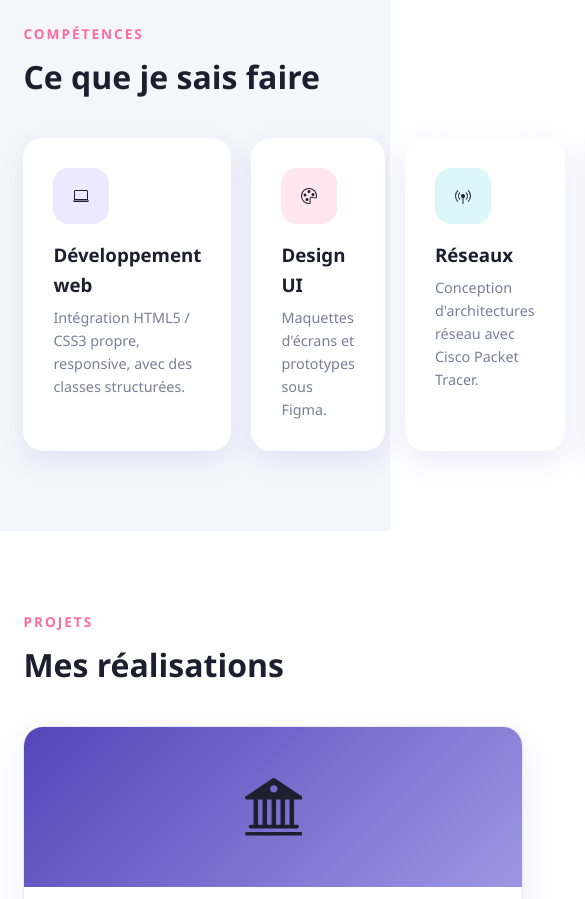
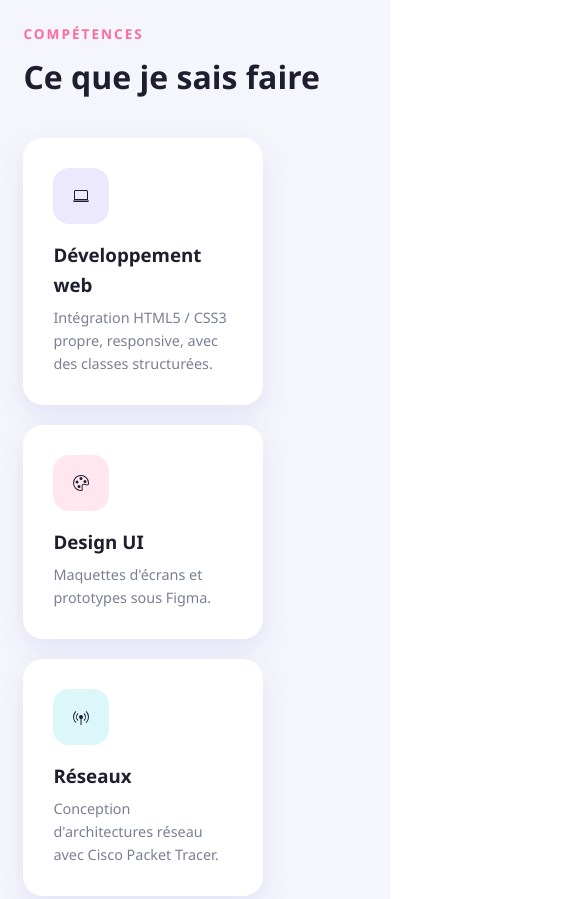
Before and after one commit to kayzix-to/Portfolio, a plain HTML site: page index.html in a window 390 px wide. Shown: the part 1860-2759 px from the top of the page, 585 px wide, since content can reach past the window. Drawn offline with Linux system fonts and the light colour scheme.

Commit message:
fix: mise a jour du portfolio

```diff
--- a/style.css
+++ b/style.css
@@ -509,6 +509,11 @@ ul {
         right: -10px;
     }
 
+    .skills {
+        display: grid;
+        grid-template-columns: repeat(auto-fill, 240px);
+    }
+
     .about {
         flex-direction: column;
         align-items: flex-start;
```
